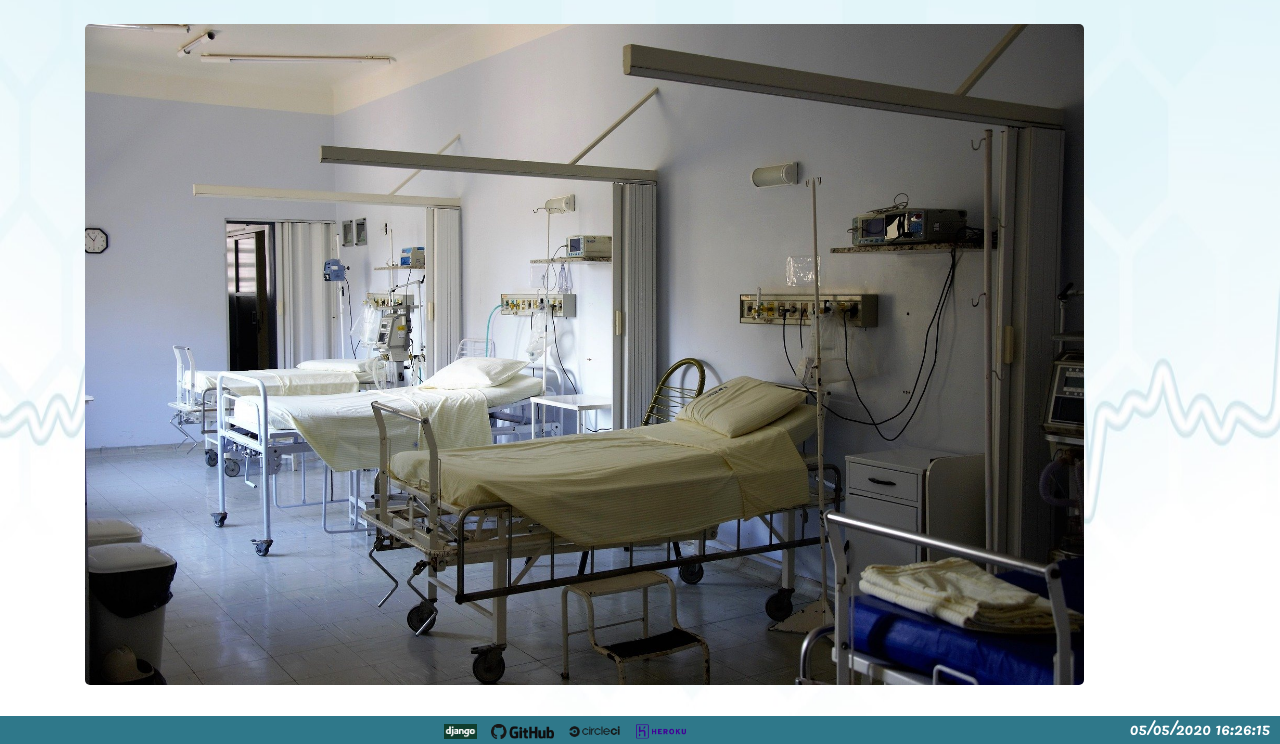
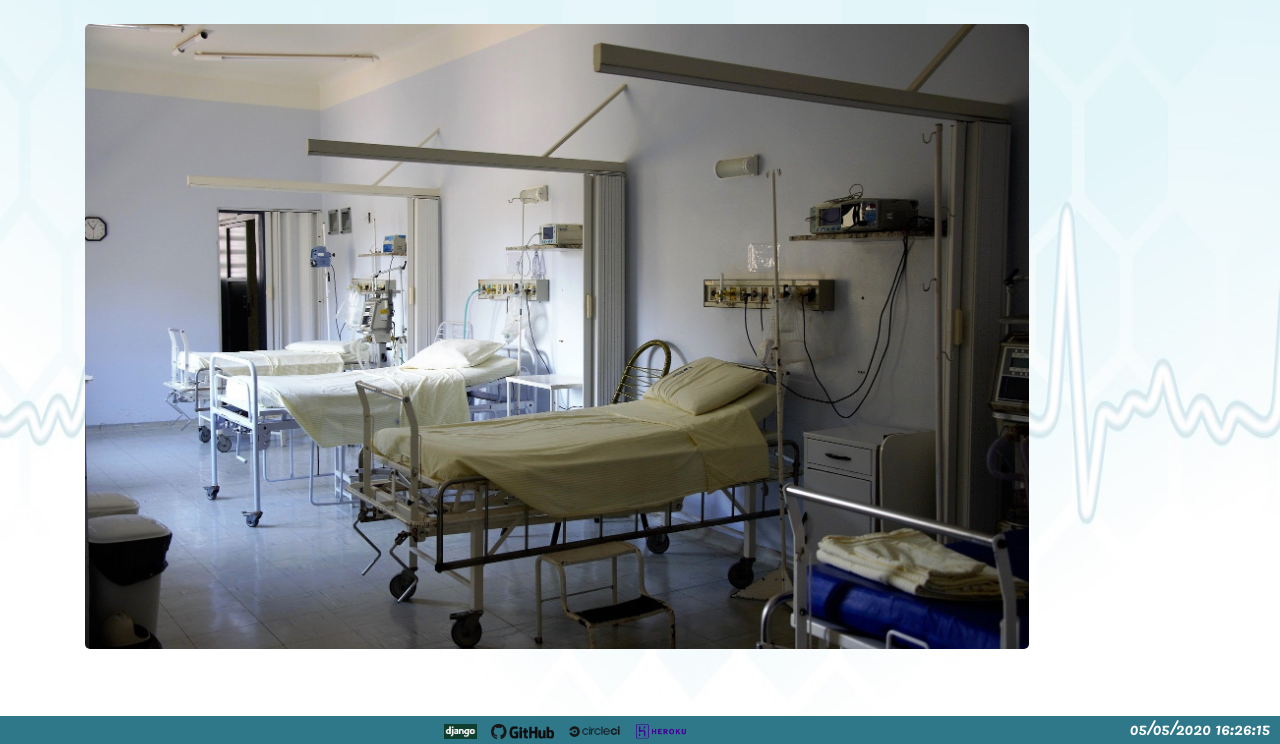
Before and after one commit to piotrek24061988/SERW-MED, a Django app: page /gallery/ in a window 1280 px wide. Shown: the part 56-800 px from the top of the page. Run offline with Django 3.2, Linux system fonts and the light colour scheme; some libraries are stand-ins or nearby versions.

Commit message:
gallery img size improvement

```diff
--- a/serw_med/news/static/main.css
+++ b/serw_med/news/static/main.css
@@ -297,9 +297,9 @@ input[type='file']:hover
 #galerrySlider img {
     margin-left: auto;
     margin-right: auto;
-    max-height: 90%;
-    max-width: 90%;
-    width: 90%;
+    max-height: 85%;
+    max-width: 85%;
+    width: 85%;
     height: auto;
     border-radius: 5px;
 }
```
